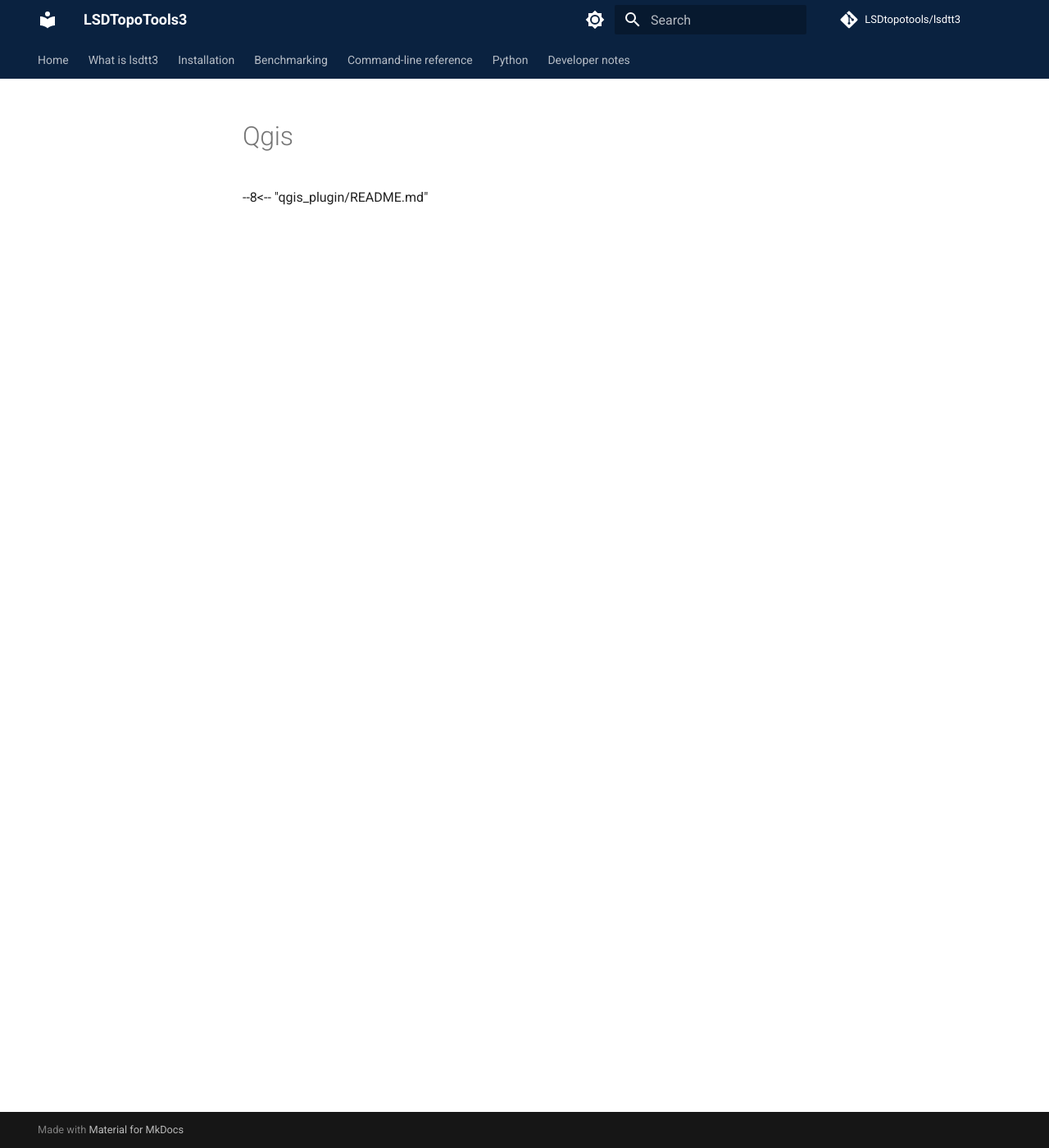
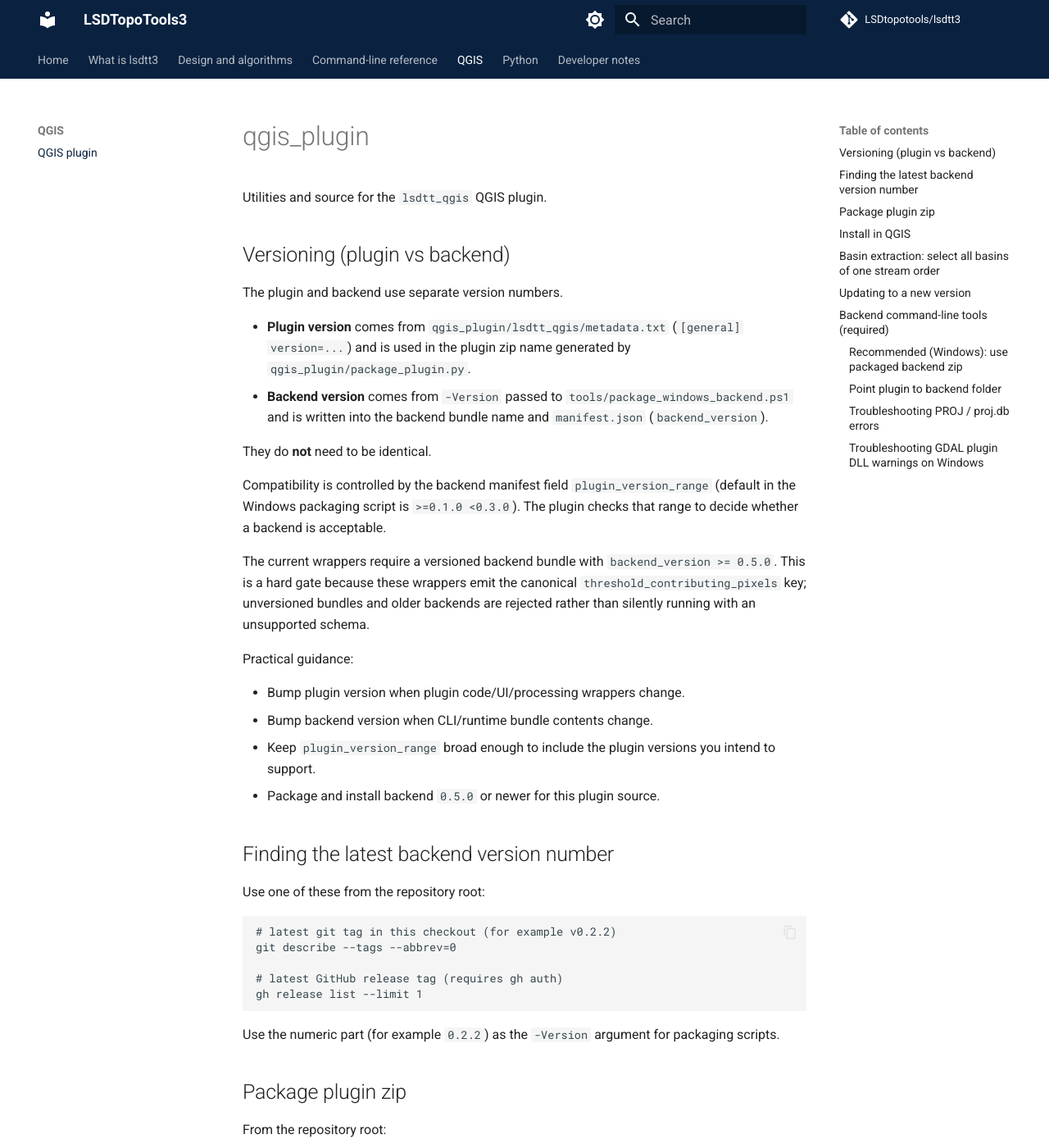
Before and after one commit to LSDtopotools/lsdtt3, an MkDocs documentation site: the page built from docs/qgis.md, in a window 1280 px wide and 1400 px high. Shown: the whole window at 82% size. Built offline with MkDocs 1.6.1 and Material for MkDocs 9.7.7, drawn with Linux system fonts in a browser that asks for light colours; comment, search, counter and statistics services are not loaded; some of the changed text lies outside the part shown.

Commit message:
some minor changes to mkdocs and readme

```diff
--- a/README.md
+++ b/README.md
@@ -53,7 +53,7 @@ Developers of `lsdtt3` have used various LLMs (GPT Codex 5.3, GPT 5.6 Sol, Terra
 
 Everything below installs a pre-built release package: no compiler, no GDAL
 install, no `sudo`. **Full instructions, including Windows, macOS, Google Colab
-and troubleshooting, are in [`docs/install_lsdtt3.md`](docs/install_lsdtt3.md).**
+and troubleshooting, are in [the installation guide](docs/what_is_lsdtt3/install_lsdtt3.md).**
 
 Packages are on the [Releases page](../../releases/latest) and at
 <https://www.geos.ed.ac.uk/~smudd/lsdtt_packages/>.
@@ -364,7 +364,8 @@ The `docs/` tree is organised by audience:
 
 | Directory | Audience |
 |---|---|
-| `docs/` (top level) | **Users** — installation and overview. Also the source for the documentation site (`mkdocs.yml`). |
+| `docs/what_is_lsdtt3/` | **Users** — overview, installation, data, flow routing, benchmarks, and workflows. |
+| `docs/design_and_algorithms/` | **Users and developers** — scientific design, algorithms, and numerical choices. |
 | `docs/cli_reference/` | **Users** — one parameter reference per command-line tool. |
 | `docs/developer_notes/` | **Developers** — architecture, building, packaging. |
 | `docs/plan_docs/` | Working design documents. Not published, not committed. |
@@ -374,8 +375,9 @@ The `docs/` tree is organised by audience:
 
 | Document | Contents |
 |---|---|
-| `docs/install_lsdtt3.md` | **Start here.** Installing a release package on Linux, Windows (WSL2 or native), macOS, or Google Colab. |
-| `docs/overview.md` | What lsdtt3 is, what it does, and how it differs from LSDTopoTools2. |
+| `docs/what_is_lsdtt3/install_lsdtt3.md` | **Start here.** Installing a release package on Linux, Windows (WSL2 or native), macOS, or Google Colab. |
+| `docs/what_is_lsdtt3/overview.md` | What lsdtt3 is, what it does, and how it differs from LSDTopoTools2. |
+| `docs/design_and_algorithms/` | Scientific design and algorithm documentation. |
 | `docs/cli_reference/` | Parameter reference for every tool — see the table above for which file. |
 
 ### For developers
--- a/mkdocs.yml
+++ b/mkdocs.yml
@@ -60,6 +60,11 @@ plugins:
             show_signature_annotations: false
             show_source: false
 
+markdown_extensions:
+  - pymdownx.snippets:
+      base_path: .
+      check_paths: true
+
 # Working documents that live under docs/ for convenience but are not part of
 # the published site. Without this they would build as orphan pages: internal
 # planning notes and LaTeX sources are not user documentation.
@@ -73,15 +78,19 @@ exclude_docs: |
 nav:
   - Home: index.md
   - What is lsdtt3:
-    - Overview: overview.md
-    - Workflows: workflows.md
-    - Flow routing: flow_routing.md
-    - Vector data: vector_data.md
-    - Surface metrics: surface_metrics.md
-  - Installation:
-    - Install lsdtt3: install_lsdtt3.md
-  - Benchmarking:
-    - Running benchmarks on your own system: running_benchmarks.md
+    - Overview: what_is_lsdtt3/overview.md
+    - Installation: what_is_lsdtt3/install_lsdtt3.md
+    - Data:
+      - Vector data: what_is_lsdtt3/vector_data.md
+      - Raster data: what_is_lsdtt3/raster_data.md
+    - Flow routing: what_is_lsdtt3/flow_routing.md
+    - Running benchmarks: what_is_lsdtt3/running_benchmarks.md
+    - Workflows: what_is_lsdtt3/workflows.md
+  - Design and algorithms:
+    - Surface metrics: design_and_algorithms/surface_metrics.md
+    - Floodplains, terraces and valleys: design_and_algorithms/fluvial_surfaces_and_valleys.md
+    - Cosmogenic nuclides: design_and_algorithms/cosmogenic_nuclides.md
+    - Landscape evolution modelling: design_and_algorithms/landscape_evolution_modelling.md
   - Command-line reference:
     - DEM preparation:
       - Fetch a DEM: cli_reference/cli_reference_lsdtt_fetch_raster.md
@@ -104,7 +113,6 @@ nav:
       - Stream burning: cli_reference/cli_reference_lsdtt_stream_burning.md
       - Sediment routing: cli_reference/cli_reference_lsdtt_sediment_routing.md
       - GraphFlood: cli_reference/cli_reference_lsdtt_graphflood.md
-      - Floodplains, terraces and valleys: fluvial_surfaces_and_valleys.md
       - Flat surface finder: cli_reference/cli_reference_lsdtt_flat_surface_finder.md
       - Fluvial surfaces: cli_reference/cli_reference_lsdtt_fluvial_surfaces.md
       - Valley centreline: cli_reference/cli_reference_lsdtt_valley_centreline.md
@@ -121,16 +129,16 @@ nav:
     - Tidal / marsh:
       - Marsh topography: cli_reference/cli_reference_lsdtt_marsh_topography.md
     - Cosmogenic nuclides:
-      - Cosmogenic nuclides in lsdtt3: cosmogenic_nuclides.md
       - Cosmo tool: cli_reference/cli_reference_lsdtt_cosmo_tool.md
       - Cosmo prediction: cli_reference/cli_reference_lsdtt_cosmo_prediction.md
       - Cosmo column tool: cli_reference/cli_reference_lsdtt_cosmo_column_tool.md
     - Landscape evolution:
-      - Modelling choices: landscape_evolution_modelling.md
       - Landscape evolution model: cli_reference/cli_reference_lsdtt_lem.md
       - Synthetic surfaces and tests: cli_reference/cli_reference_lsdtt_raster_synthetic_tests.md
       - Synthetic networks: cli_reference/cli_reference_lsdtt_synthetic_networks.md
       - Cosmo landslides: cli_reference/cli_reference_lsdtt_cosmo_landslides.md
+  - QGIS:
+    - QGIS plugin: qgis.md
   - Python:
     - Overview: python/index.md
     - Guides:
@@ -151,7 +159,7 @@ nav:
       - GraphFlood: python_api/graphflood.md
   - Developer notes:
     - Developer onboarding: developer_notes/developer_onboarding.md
-    - Parameter naming conventions: cli_parameter_conventions.md
+    - Parameter naming conventions: developer_notes/cli_parameter_conventions.md
     - Git from the command line: developer_notes/git_notes.md
     - Architecture: developer_notes/lsdtt3_architecture.md
     - Basin object architecture: developer_notes/basin_object_architecture.md
@@ -166,4 +174,4 @@ nav:
     - GPU compute: developer_notes/gpu_compute.md
     - Flow routing (D8): developer_notes/using_lsdtt_flowinfo.md
     - Utilities layer: developer_notes/lsdtt_utils_guide.md
-    - Testing and benchmarking: testing_and_benchmarking.md
+    - Testing and benchmarking: developer_notes/testing_and_benchmarking.md
```
Also changed, not shown: other parts of README.md (+3 -3 lines).
